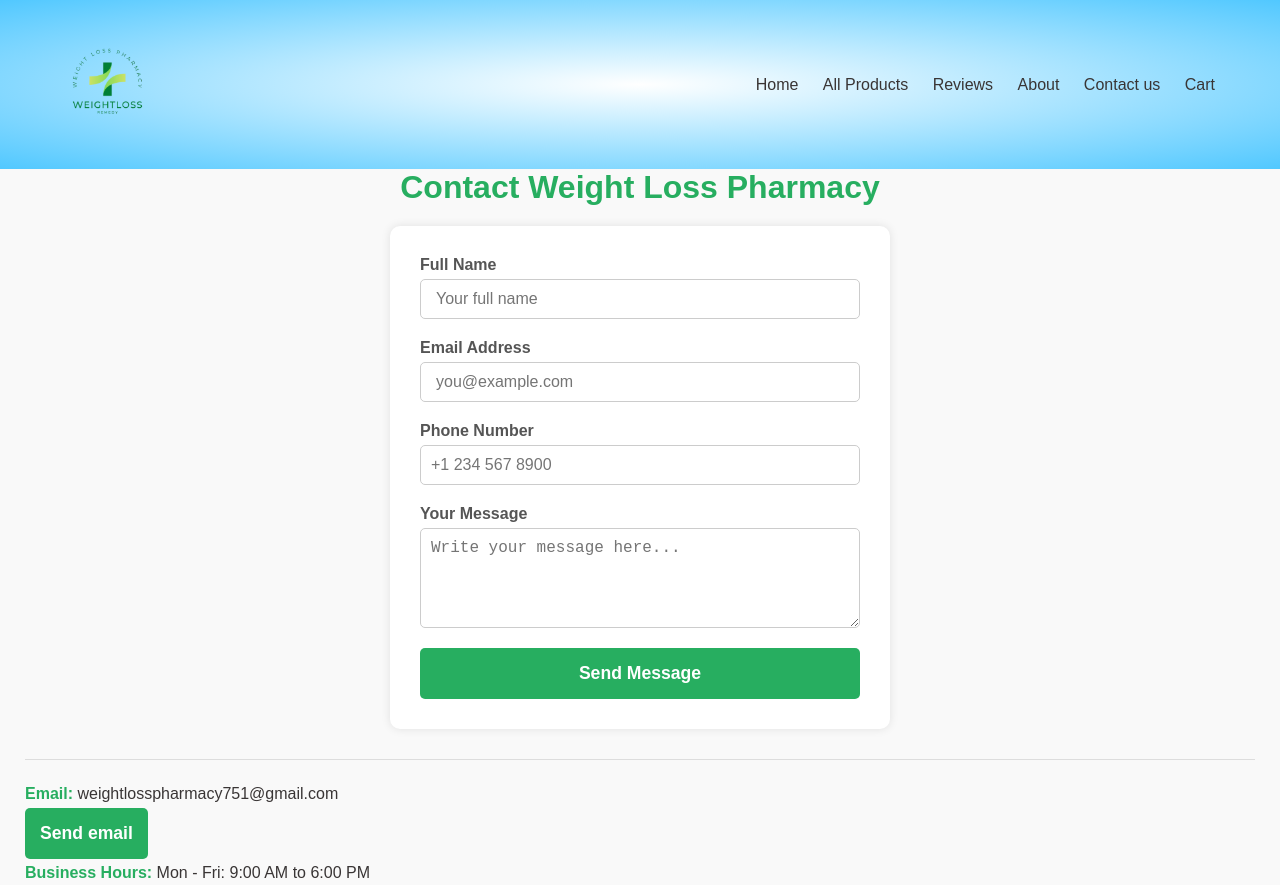
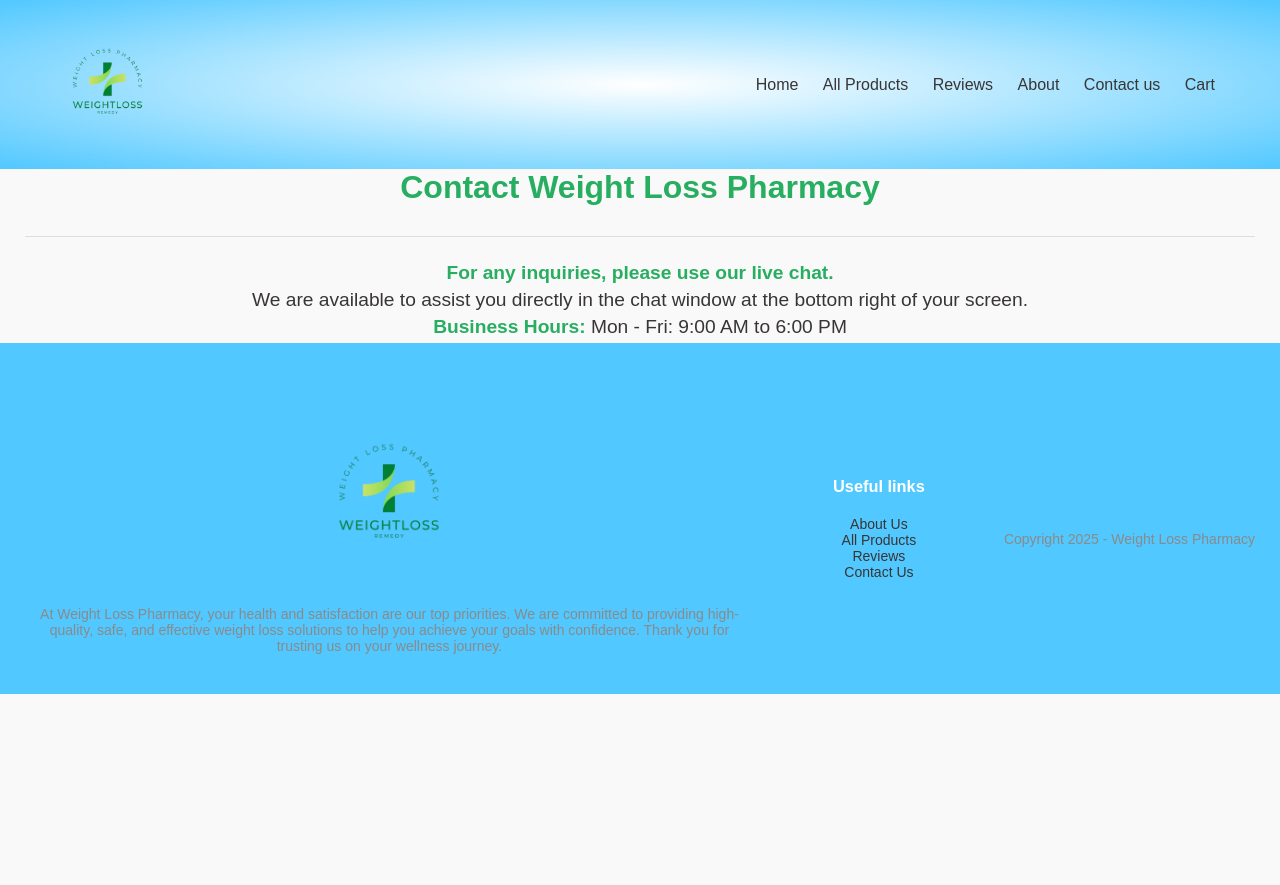
Before and after one commit to AlainMichel-ux/weight-loss-pharmacy, a plain HTML site: page message.html in a window 1280 px wide. Shown: the top 885 px of the page. After the commit the page ends 800 px from the top, so only its background shows below. Drawn offline with Linux system fonts and the light colour scheme.

Commit message:
Updated all website pages

```diff
--- a/message.html
+++ b/message.html
@@ -1,5 +1,6 @@
 <!DOCTYPE html>
 <html lang="en">
+
 <head>
     <meta charset="UTF-8" />
     <meta name="viewport" content="width=device-width, initial-scale=1" />
@@ -19,53 +20,25 @@
             color: #27ae60;
             margin-bottom: 20px;
         }
-    form {
-      display: flex;
-      flex-direction: column;
-    }
-    label {
-      margin-bottom: 5px;
-      font-weight: bold;
-    }
-    input, textarea {
-      padding: 10px;
-      margin-bottom: 20px;
-      border: 1px solid #ccc;
-      border-radius: 5px;
-      font-size: 1rem;
-    }
-    textarea {
-      resize: vertical;
-      min-height: 100px;
-    }
-    button {
-      background-color: #27ae60;
-      color: white;
-      font-weight: bold;
-      border: none;
-      padding: 15px;
-      border-radius: 5px;
-      cursor: pointer;
-      font-size: 1.1rem;
-      transition: background-color 0.3s ease;
-    }
-    button:hover {
-      background-color: #219150;
-    }
+
         .contact-info {
             margin-top: 30px;
             border-top: 1px solid #ddd;
             padding-top: 20px;
+            text-align: center;
         }
+
         .contact-info p {
             margin: 5px 0;
-      font-size: 1rem;
+            font-size: 1.2rem;
         }
+
         .contact-info strong {
             color: #27ae60;
         }
     </style>
 </head>
+
 <body>
     <div class="header">
         <div class="container">
@@ -91,29 +64,14 @@
     <div class="container">
         <h1>Contact Weight Loss Pharmacy</h1>
 
-    <form id="contactForm" action="https://formsubmit.co/806c4f73e101e3a86c230f78ab40a187" method="POST">
-      <label for="name">Full Name</label>
-      <input type="text" id="name" name="name" placeholder="Your full name" required />
-
-      <label for="email">Email Address</label>
-      <input type="email" id="email" name="email" placeholder="you@example.com" required />
-
-      <label for="phone">Phone Number</label>
-      <input type="tel" id="phone" name="phone" placeholder="+1 234 567 8900" />
-
-      <label for="message">Your Message</label>
-      <textarea id="message" name="message" placeholder="Write your message here..." required></textarea>
-
-      <button type="submit">Send Message</button>
-    </form>
-
         <div class="contact-info">
-      <p><strong>Email:</strong> weightlosspharmacy751@gmail.com</p>
-      <a href="mailto:weightlosspharmacy751@gmail.com"><button>Send email</button></a>
+            <p><strong>For any inquiries, please use our live chat.</strong></p>
+            <p>We are available to assist you directly in the chat window at the bottom right of your screen.</p>
             <p><strong>Business Hours:</strong> Mon - Fri: 9:00 AM to 6:00 PM</p>
         </div>
     </div>
-    <!----footer-->
+
+    <!-- Footer -->
     <div class="footer">
         <div class="container">
             <div class="row">
@@ -122,7 +80,6 @@
                     <p>At Weight Loss Pharmacy, your health and satisfaction are our top priorities. We are committed
                         to providing high-quality, safe, and effective weight loss solutions to help you achieve your
                         goals with confidence. Thank you for trusting us on your wellness journey.
-
                     </p>
                 </div>
                 <div class="footer-col-3">
@@ -130,9 +87,8 @@
                     <ul>
                         <a href="about.html"><li>About Us</li></a>
                         <a href="product.html"><li>All Products</li></a>
-                   <a href="reviews.html"> <li>Reviews</li></a>
+                        <a href="reviews.html"><li>Reviews</li></a>
                         <a href="message.html"><li>Contact Us</li></a>
-
                     </ul>
                 </div>
                 <p class="copyright">
@@ -142,42 +98,34 @@
         </div>
     </div>
 
-
     <script>
         var MenuItems = document.getElementById("MenuItems");
 
         MenuItems.style.maxHeight = "0px";
 
-    function menutoggle (){
-        if(MenuItems.style.maxHeight == "0px")
-    {
-        MenuItems.style.maxHeight ="200px";
-    }
-        else
-        {
+        function menutoggle() {
+            if (MenuItems.style.maxHeight == "0px") {
+                MenuItems.style.maxHeight = "200px";
+            } else {
                 MenuItems.style.maxHeight = "0px";
             }
         }
-    // Display a thank-you message without page reload (Optional enhancement)
-    const form = document.getElementById('contactForm');
-    const thankYouMessage = document.getElementById('thankYouMessage');
+    </script>
 
-    form.addEventListener('submit', () => {
-      thankYouMessage.style.display = 'block';
-    });
-  </script>
     <!--Start of Tawk.to Script-->
     <script type="text/javascript">
-var Tawk_API=Tawk_API||{}, Tawk_LoadStart=new Date();
-(function(){
-var s1=document.createElement("script"),s0=document.getElementsByTagName("script")[0];
-s1.async=true;
-s1.src='https://embed.tawk.to/685e79170770ab190e573ffc/1iuogi1f0';
-s1.charset='UTF-8';
-s1.setAttribute('crossorigin','*');
-s0.parentNode.insertBefore(s1,s0);
+        var Tawk_API = Tawk_API || {}, Tawk_LoadStart = new Date();
+        (function () {
+            var s1 = document.createElement("script"), s0 = document.getElementsByTagName("script")[0];
+            s1.async = true;
+            s1.src = 'https://embed.tawk.to/685e79170770ab190e573ffc/1iuogi1f0';
+            s1.charset = 'UTF-8';
+            s1.setAttribute('crossorigin', '*');
+            s0.parentNode.insertBefore(s1, s0);
         })();
     </script>
     <!--End of Tawk.to Script-->
+
 </body>
+
 </html>
--- a/style.css
+++ b/style.css
@@ -387,7 +387,7 @@ textarea {
 .floating-cart {
     position: fixed;
     bottom: 20px;
-    right: 20px;
+    left: 20px;
     background-color: #008cba;
     color: white;
     padding: 15px 20px;
```
Lines whose indentation alone changed are shown as unchanged.
